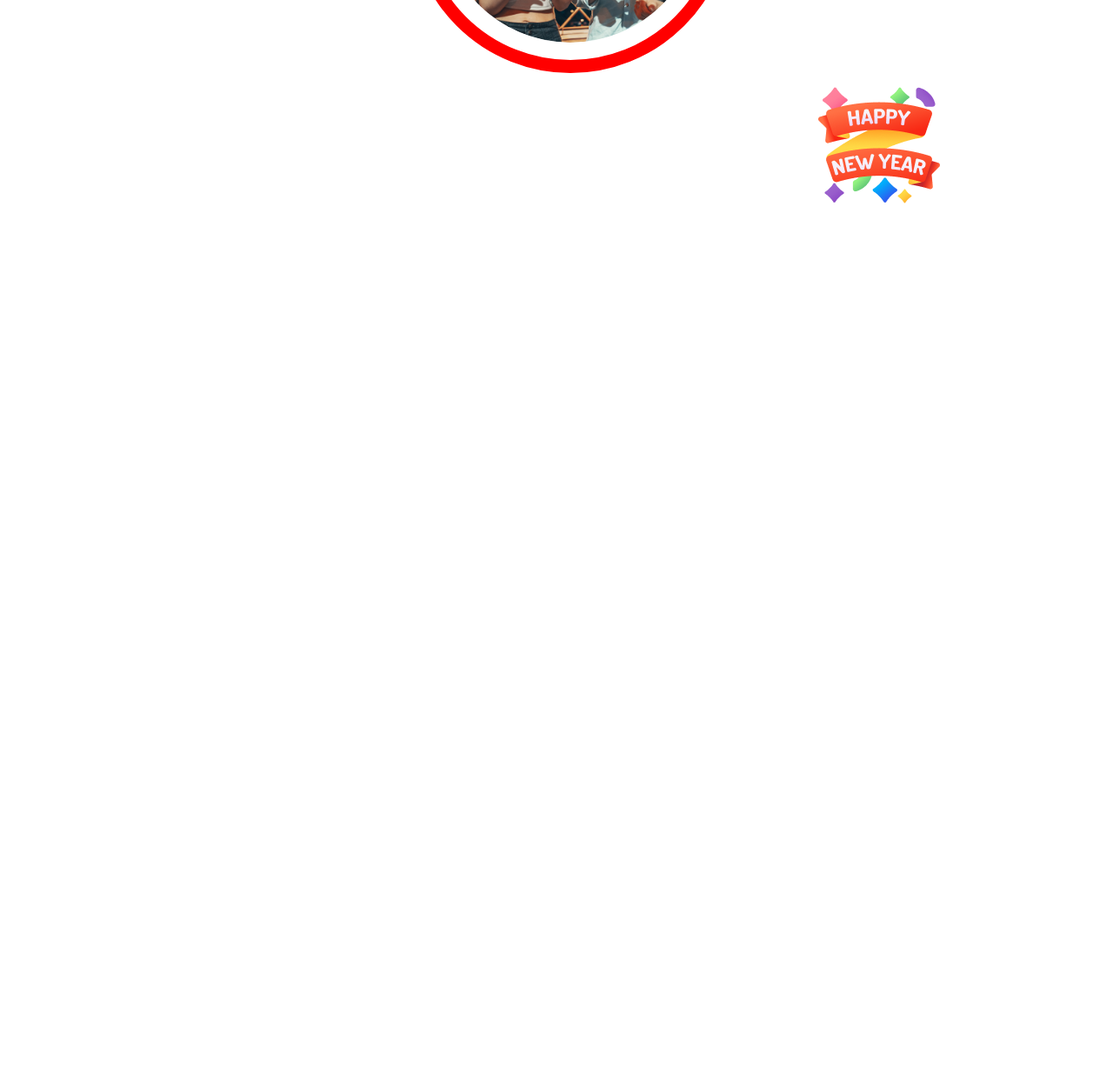
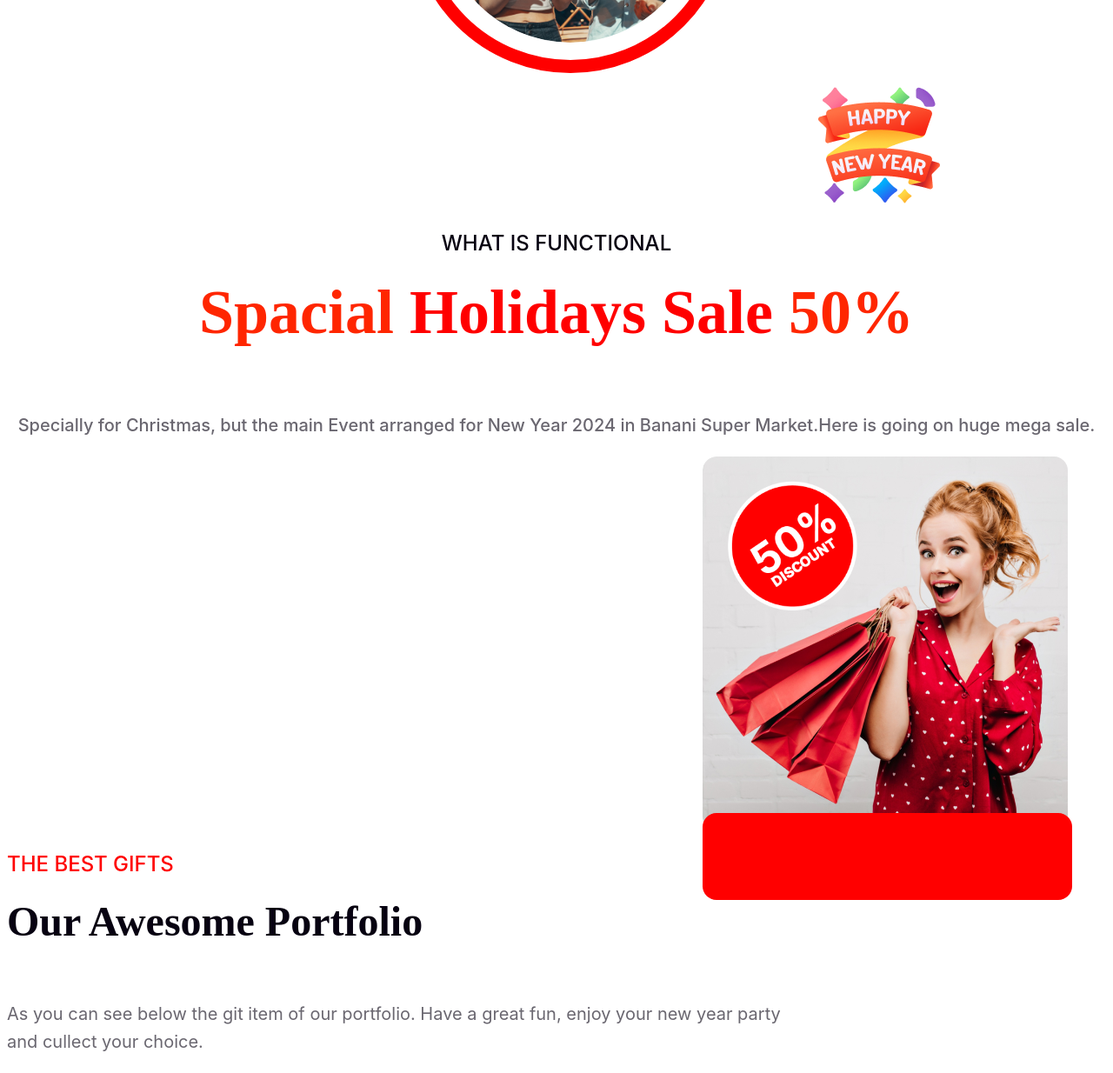
Before and after one commit to enamulkabir4039/my-first-assin-b9-a1, a plain HTML site: page index.html/index.html in a window 1280 px wide. Shown: the part 3045-4279 px from the top of the page at 87% size. Before the commit the page ends 3294 px from the top, so only its background shows below. Drawn offline with Linux system fonts and the light colour scheme.

Commit message:
added update

```diff
--- a/index.html/index.html
+++ b/index.html/index.html
@@ -68,6 +68,28 @@
                 </div>
             </div>
         </div>
+        <div class="holiday-container">
+            <p class="holiday-header">WHAT IS FUNCTIONAL</p>
+            <p><h3 class="holiday-title"><span class="text-primary">Spacial</span> Holidays Sale <span class="text-primary">50%</span></h3></p>
+            <p class="holiday-description">Specially for Christmas, but the main Event arranged for New Year 2024 in Banani Super Market.Here is going on huge mega sale.</p>
+        </div>
+        <div>
+            <section class="image-section">
+                <!-- <img class="shoping-woman" src="resources/Rectangle 1.png" alt=""> -->
+                <img class="off" src="resources/Group 44.png" alt="">
+
+                <section>
+                  <img class="red-line" src="resources/Rectangle 2.png" alt="">
+                </section>
+            </section>
+        </div>
+        <div>
+            <div class="portfolio">
+                <p class="pot-header">THE BEST GIFTS</p>
+                <p><h4 class="pot-title">Our Awesome Portfolio</h4></p>
+                <p class="pot-description">As you can see below the git item of our portfolio. Have a great fun, enjoy your new year party and cullect your choice.</p>
+            </div>
+        </div>
        </div>
     </header>
     <main>
--- a/index.html/styles/assin.css
+++ b/index.html/styles/assin.css
@@ -212,5 +212,85 @@
     height: 140px;
     flex-shrink: 0;
     margin-left: 100px;
+}
+.holiday-header{
+    color: #070211;
+    text-align: center;
+    font-family: Inter;
+    font-size: 24px;
+    font-style: normal;
+    font-weight: 500;
+    line-height: normal;
+}
+.holiday-title{
+    color: #F00;
+    text-align: center;
+    font-family: Merriweather;
+    font-size: 72px;
+    font-style: normal;
+    font-weight: 900;
+    line-height: normal;
+    margin-top: 1px;
+}
+.holiday-description{
+    color: rgba(7, 2, 17, 0.60);
+    text-align: center;
+    font-family: Inter;
+    font-size: 20px;
+    font-style: normal;
+    font-weight: 500;
+    line-height: 32px;
+    margin-top: 0%;
+}
+.red-line{
+    width: 425px;
+    height: 100px;
+    border-radius: 16px 16px 16px 16px;
+    margin-block-start: 200px;
+    margin-left: 0px;
+}
+.image-section{
+    background-image: url("../resources/Rectangle\ 1.png");
+    background-repeat: no-repeat;
+    width: 420px;
+    height: 430px;
+    border-radius: 16px 16px 16px 16px;
+    margin-left: 800px;
+
 
 }
+.off{
+    /* margin-left: 1px; */
+    width: 206.841px;
+    height: 206.841px;
+    flex-shrink: 0;
+}
+
+.pot-header{
+    color: #F00;
+    font-family: Inter;
+    font-size: 24px;
+    font-style: normal;
+    font-weight: 500;
+    line-height: normal;
+}
+.pot-title{
+    color: #070211;
+    font-family: Merriweather;
+    font-size: 48px;
+    font-style: normal;
+    font-weight: 900;
+    line-height: normal;
+    text-transform: capitalize;
+    margin-top: 2px;
+}
+.pot-description{
+    width: 896px;
+    color: rgba(7, 2, 17, 0.60);
+    font-family: Inter;
+    font-size: 20px;
+    font-style: normal;
+    font-weight: 400;
+    line-height: 32px; /* 160% */
+    margin-top: 2px;
+}
```
